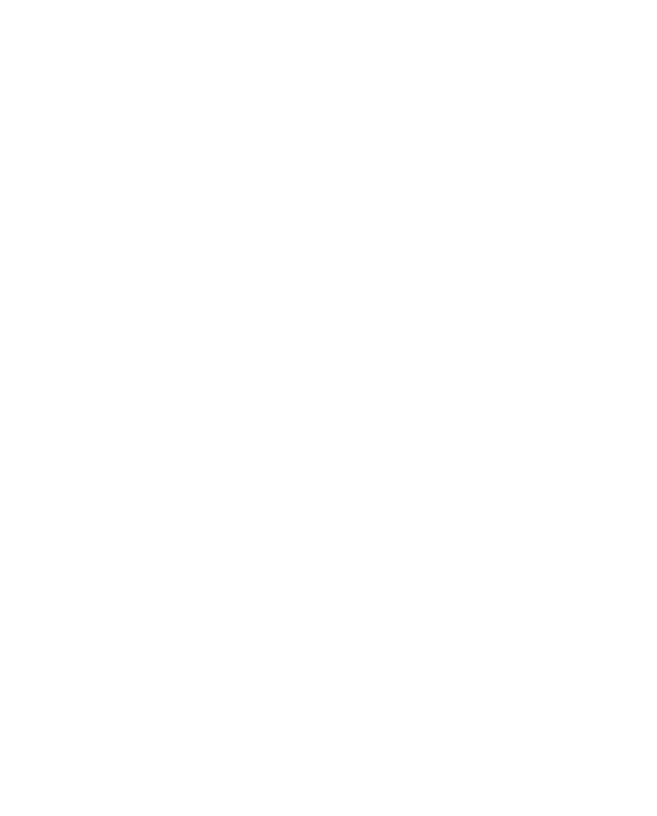
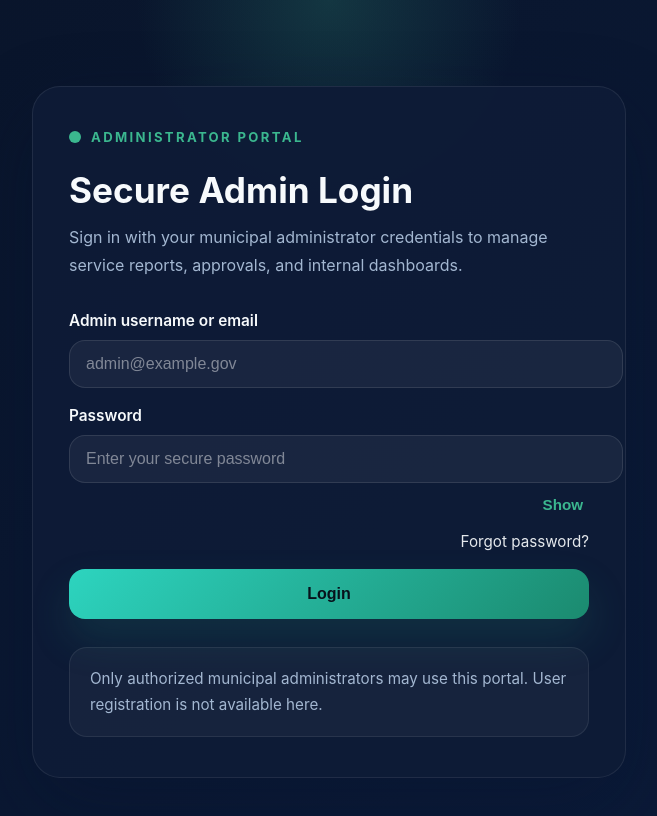
Before and after one commit to WANGAMALINDA/admin-dashboard, a React (Create React App) app: page / in a window 1280 px wide. Before the commit this address had no page. Shown: the top 816 px of the page, without its empty margins (311-968 px from the left). Built offline with nearby package versions, Linux system fonts and the light colour scheme.

Commit message:
fix file path

```diff
--- a/package.json
+++ b/package.json
@@ -1,7 +1,7 @@
 {
   "name": "admin",
   "version": "0.1.0",
-    "homepage": "https://WANGAMALINDA.github.io/Admin",
+  "homepage": "https://WANGAMALINDA.github.io/Admin",
   "private": true,
   "dependencies": {
     "@supabase/supabase-js": "^2.110.8",
--- a/src/App.js
+++ b/src/App.js
@@ -71,7 +71,7 @@
   return (
     <BrowserRouter>
       <Routes>
-        <Route path="/admin" element={<AdminLogin />} />
+        <Route path="/" element={<AdminLogin />} />
         <Route path="/dashboard" element={<Dashboard />} />
       </Routes>
     </BrowserRouter>
```
